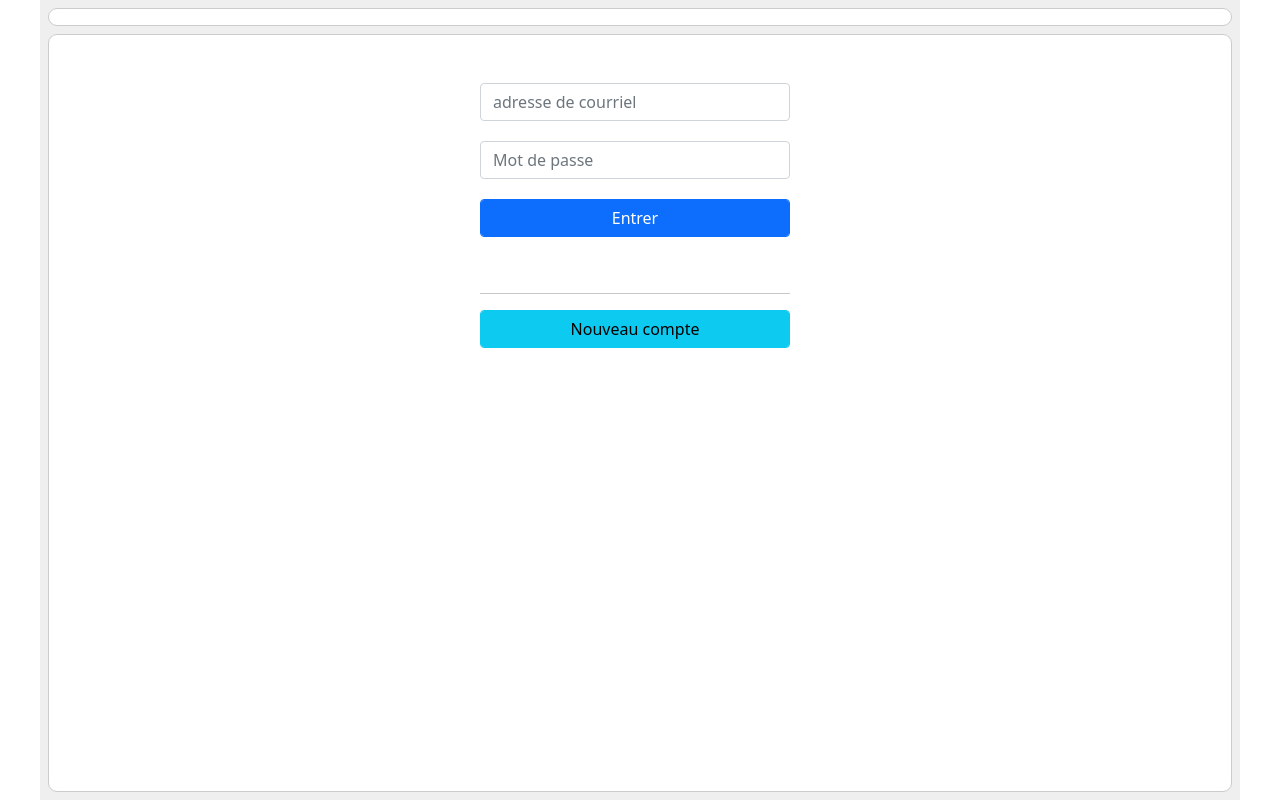
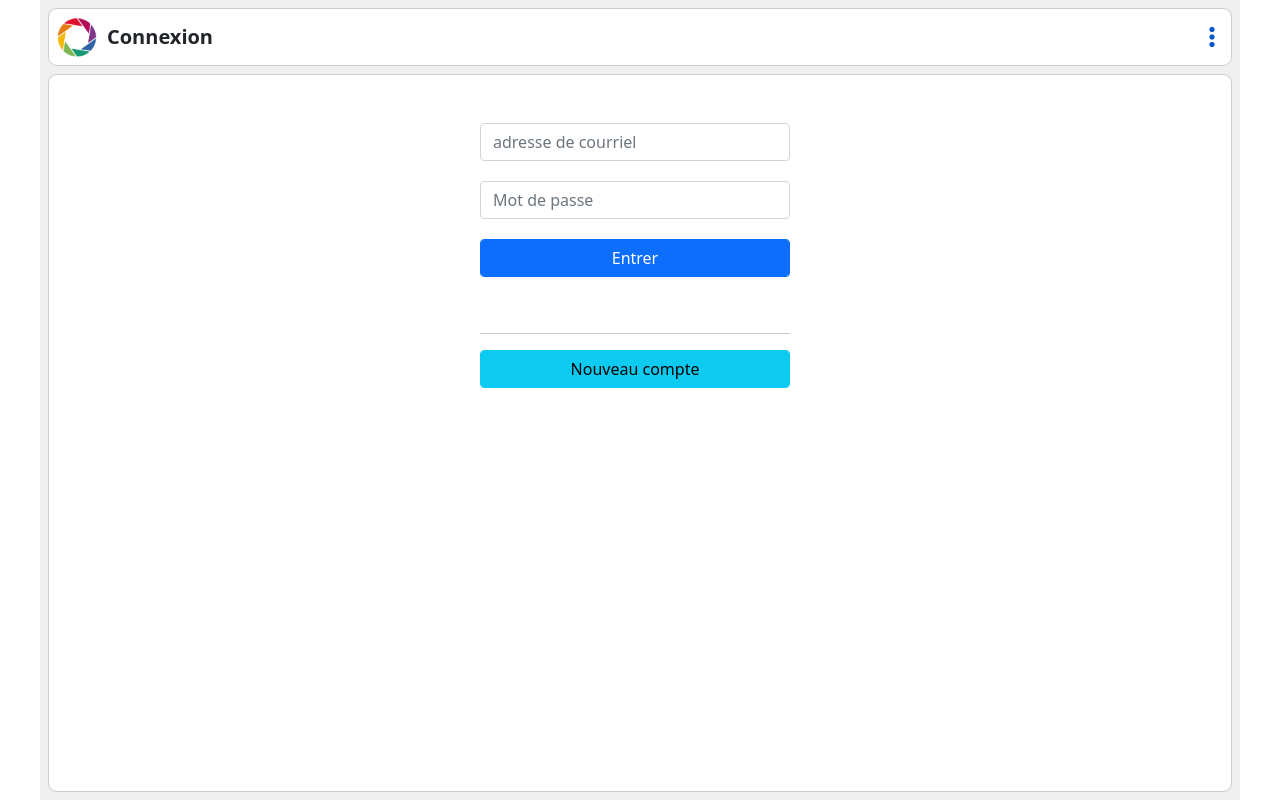
Before and after one commit to JeremyDeschamps/API-Server--2.00-main, a website: page wwwroot/PhotosManager/index.html in a window 1280 px wide. Drawn offline with nearby package versions, Linux system fonts and the light colour scheme.

Commit message:
Affichage

```diff
--- a/wwwroot/PhotosManager/index.html
+++ b/wwwroot/PhotosManager/index.html
@@ -23,7 +23,7 @@
 
 <body>
     <div id="main">
-        <div id="header">
+        <div id="header" class="headerMenusContainer">
             <!--Handled by siteUI.js-->
         </div>
         <div id="content">
--- a/wwwroot/PhotosManager/js/siteUI.js
+++ b/wwwroot/PhotosManager/js/siteUI.js
@@ -3,7 +3,7 @@ initUI();
 //////////////////////////////////////////////////////////////////////////////////////////////////////////////////////////
 /// Views rendering
 function initUI() {
-    updateHeader();
+    updateHeader("Connexion", "wtv");
     renderLoginForm();
 
 }
@@ -32,47 +32,36 @@ const ContentType = {
  * @param {*} text
  * @param {*} headerType 0 : takes a ContentType
  */
-function updateHeader(text, headerType)
-{
-
-    switch (headerType)
-    {
-        case "login":
-            break;
-
-        case "signup":
-            break;
-
-    }
+function updateHeader(text, headerType) {
     const loggedUser = API.retrieveLoggedUser();
-    if (loggedUser === null)
-    {
-        $("#header").append($("ta mère en shorts"));
-        return;
-    }
+    if (loggedUser === null) {
         $("#header").append(
             $(`
-            <div id="header">
             <span title="Liste des photos" id="listPhotosCmd">
                 <img src="images/PhotoCloudLogo.png" class="appLogo">
             </span>
-                <span class="viewTitle">Liste des photos
-                    <div class="cmdIcon fa fa-plus" id="newPhotoCmd" title="Ajouter une photo"></div>
+            <span id="viewTitle" class="viewTitle">
+                ${text}
             </span>
-                <div class="headerMenusContainer">
-                    <span>&nbsp;</span> <!--filler-->
-                    <i title="Modifier votre profil">
-                        <div class="UserAvatarSmall" userid="${loggedUser.Id}" id="editProfilCmd"
-                            style="background-image:url('${loggedUser.Avatar}')"
-                            title="Nicolas Chourot"></div>
-                    </i>
-                    <div class="dropdown ms-auto dropdownLayout">
-                        <!-- Articles de menu -->
+            <div class="dropdown ms-auto">
+                <div data-bs-toggle="dropdown" aria-expanded="false">
+                    <i class="cmdIcon fa fa-ellipsis-vertical"></i>
+                </div>
+                <div class="dropdown-menu noselect">
+                    <div class="dropdown-item" id="loginCmd">
+                        <i class="menuIcon fa fa-sign-in mx-2"></i> Connexion
+                    </div>
+                    <div class="dropdown-divider"></div>
+
+                    <div class="dropdown-item" id="aboutCmd">
+                        <i class="menuIcon fa fa-info-circle mx-2"></i> À propos...
                     </div>
                 </div>
             </div>
-        `)
-    )
+
+        `));
+        return;
+    }
 }
 
 function renderAbout() {
@@ -100,8 +89,7 @@ function renderAbout() {
         `))
 }
 
-function renderLoginForm(loginMessage = "", email = "", emailError = "", passwordError = "")
-{
+function renderLoginForm(loginMessage = "", email = "", emailError = "", passwordError = "") {
 
     eraseContent();
     $("#content").append(
```
Lines whose indentation alone changed are shown as unchanged.
